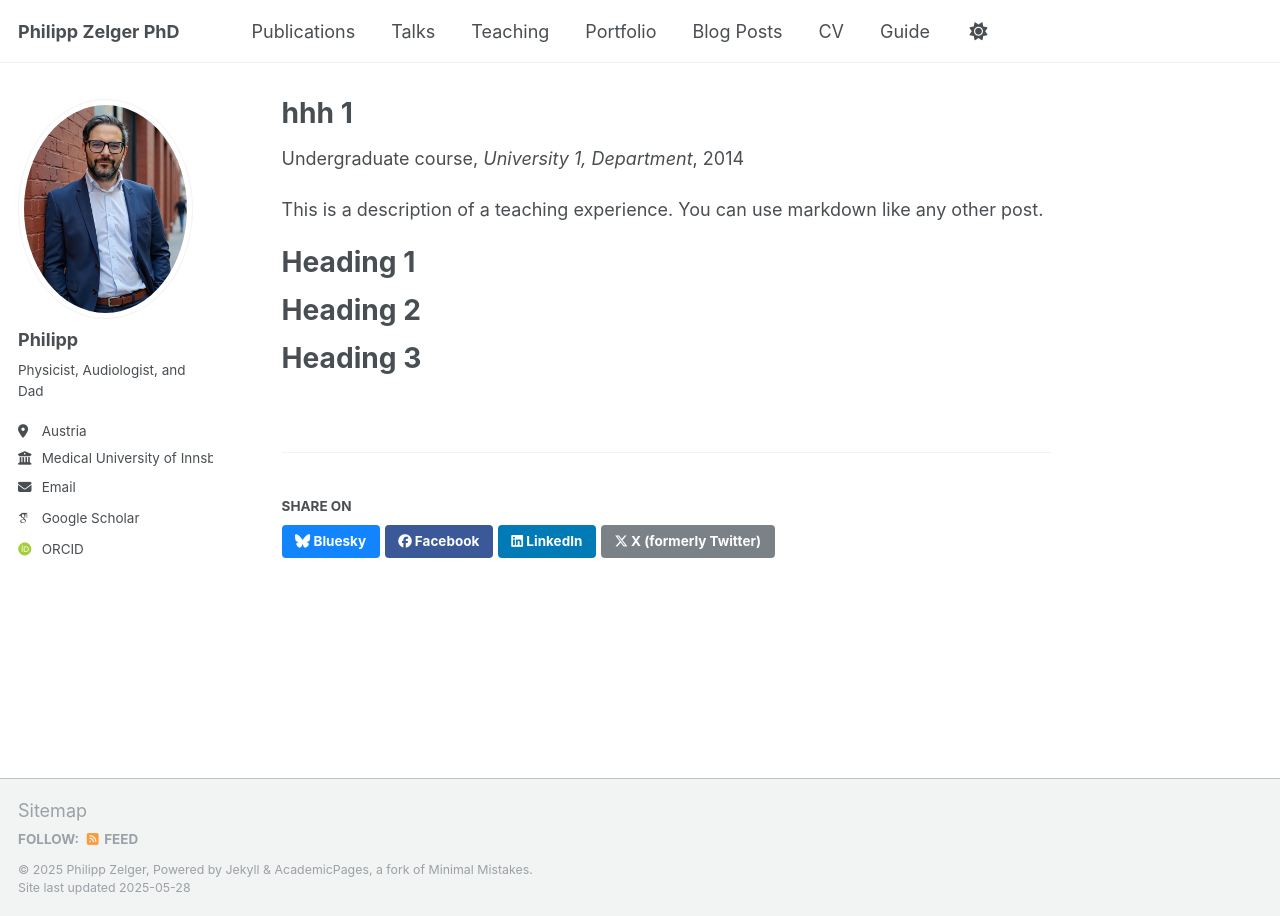
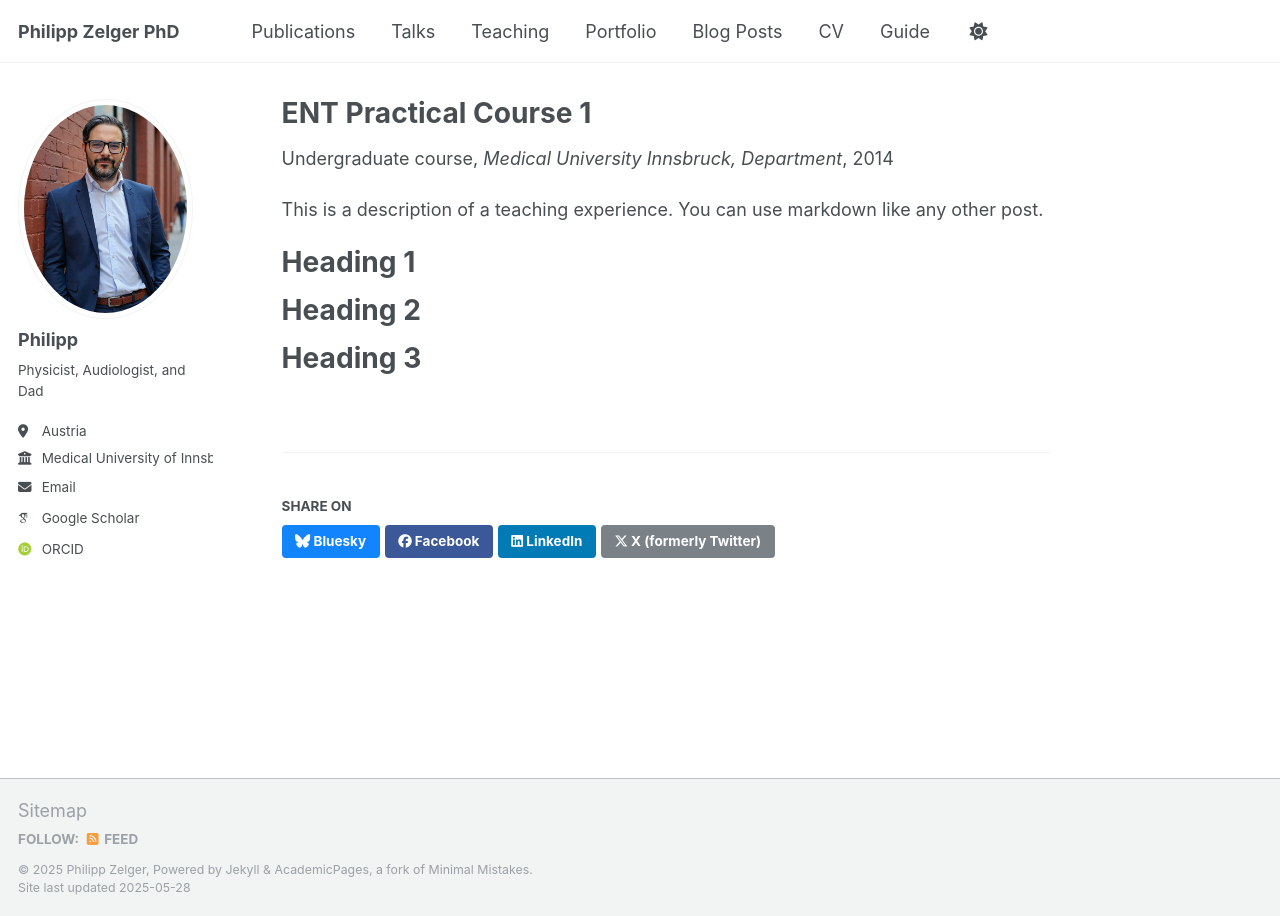
Before and after one commit to Stanissse/AboutMe, a Jekyll site: the page built from _teaching/ENT-1.md, in a window 1280 px wide. Built offline with Jekyll 4.4.1, drawn with Linux system fonts in a browser that asks for light colours; some web fonts are replaced.

Commit message:
Update ENT-1.md

```diff
--- a/_teaching/ENT-1.md
+++ b/_teaching/ENT-1.md
@@ -1,9 +1,9 @@
 ---
-title: "hhh 1"
+title: "ENT Practical Course 1"
 collection: teaching
 type: "Undergraduate course"
 permalink: /teaching/ENT-1
-venue: "University 1, Department"
+venue: "Medical University Innsbruck, Department"
 date: 2014-01-01
 location: "City, Country"
 ---
```
